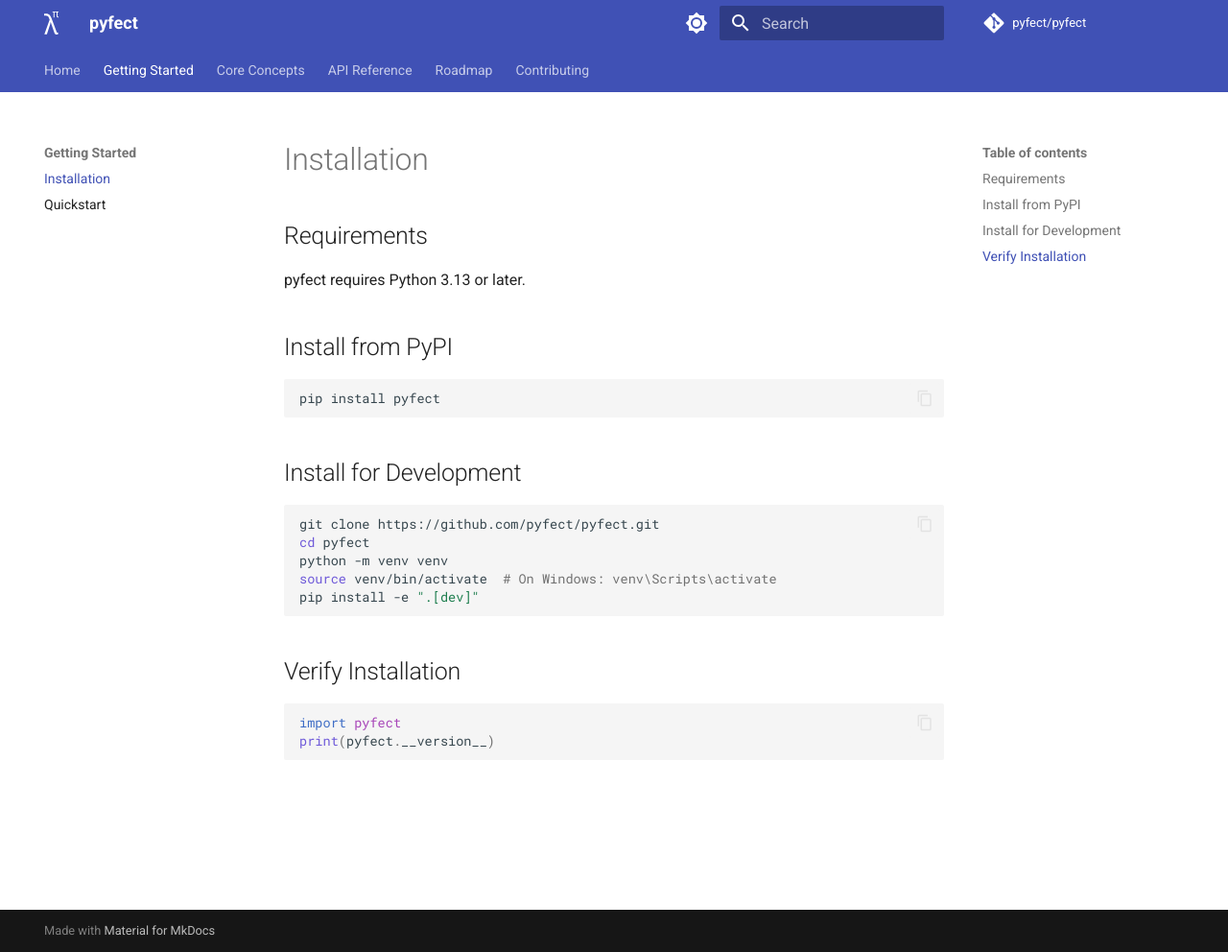
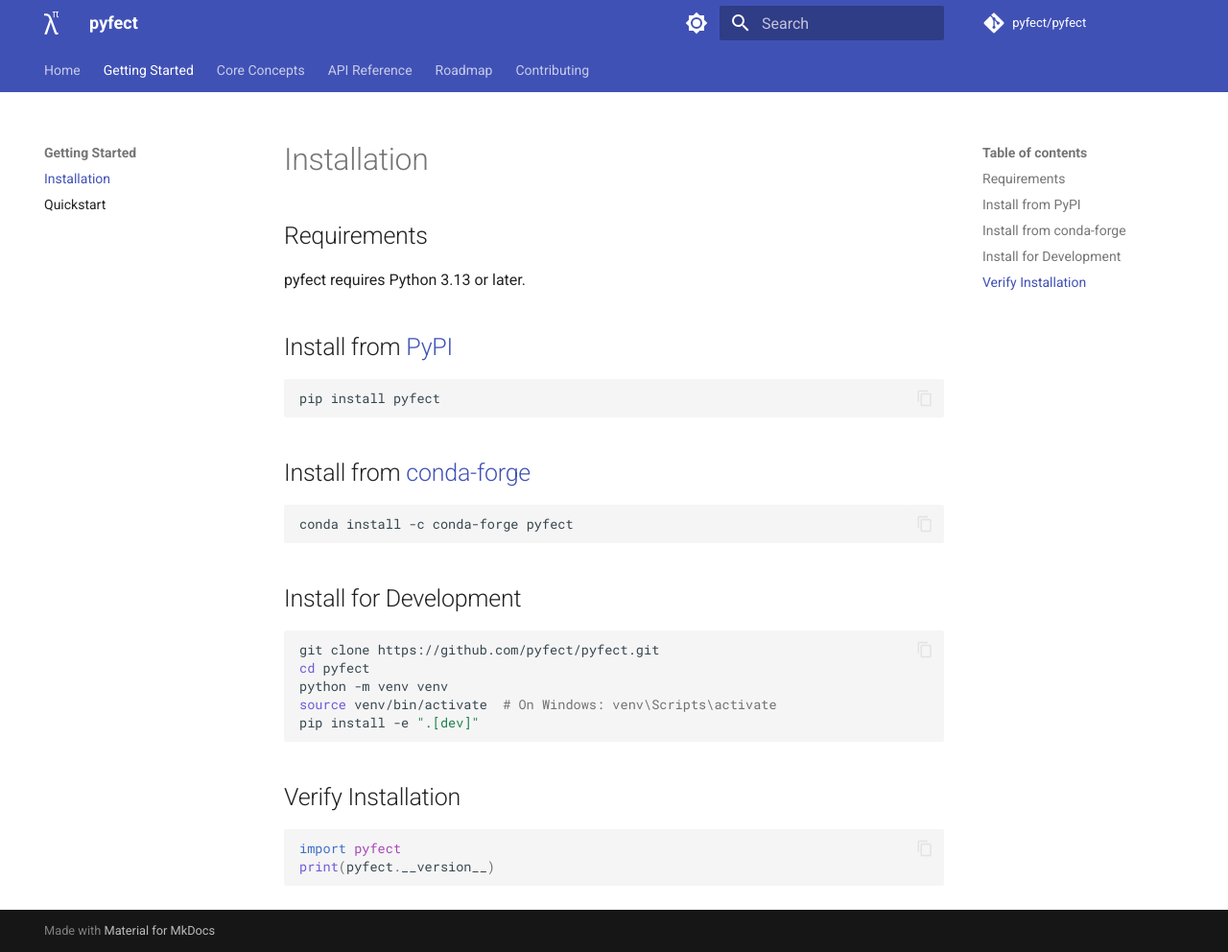
Before and after one commit to pyfect/pyfect, an MkDocs documentation site: the page built from docs/getting-started/installation.md, in a window 1280 px wide and 992 px high. Shown: the whole window at 96% size. Built offline with MkDocs 1.6.1 and Material for MkDocs 9.7.7, drawn with Linux system fonts in a browser that asks for light colours; comment, search, counter and statistics services are not loaded.

Commit message:
Add conda-forge installation docs and remove from roadmap. closes #26

````diff
--- a/docs/getting-started/installation.md
+++ b/docs/getting-started/installation.md
@@ -4,10 +4,16 @@
 
 pyfect requires Python 3.13 or later.
 
-## Install from PyPI
+## Install from [PyPI](https://pypi.org/project/pyfect/)
 
 ```bash
 pip install pyfect
+```
+
+## Install from [conda-forge](https://anaconda.org/conda-forge/pyfect)
+
+```bash
+conda install -c conda-forge pyfect
 ```
 
 ## Install for Development
````
Also changed, not shown: docs/roadmap.md (+0 -4 lines).
